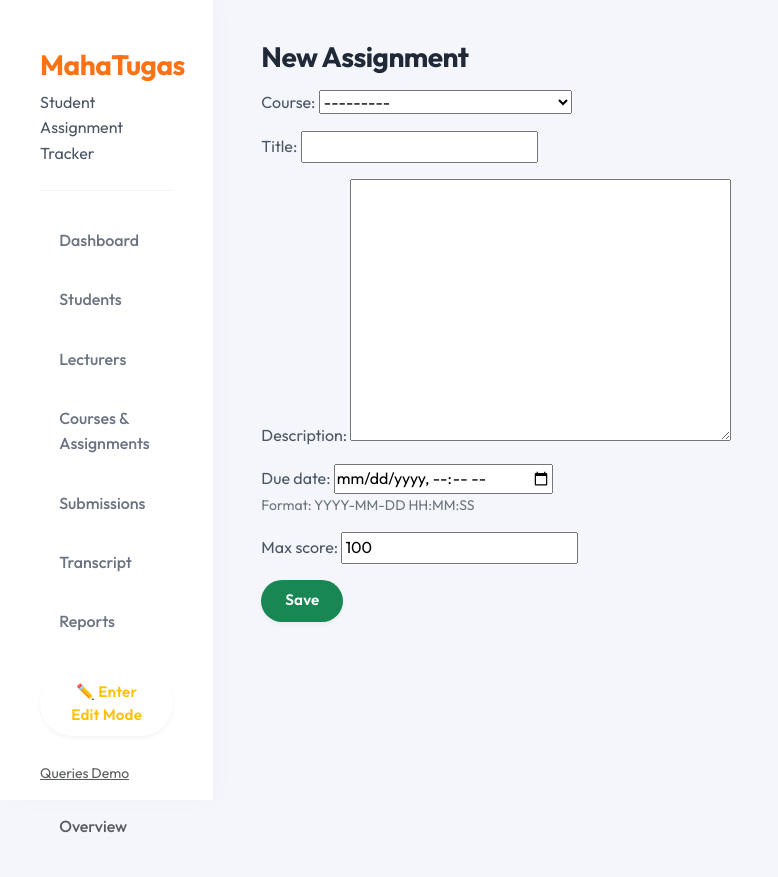
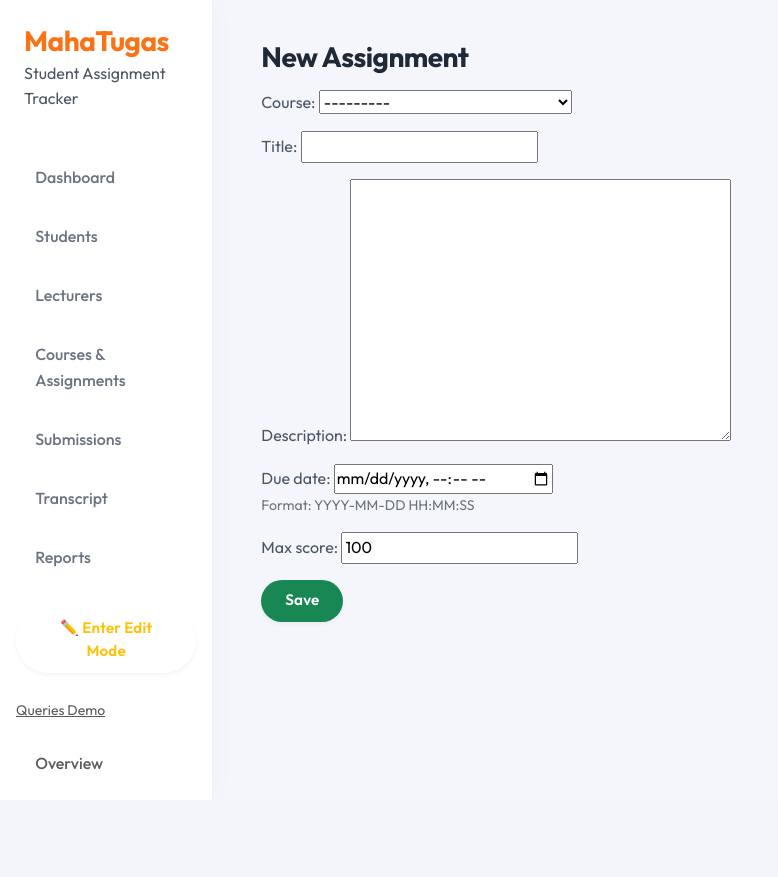
Before and after one commit to Fahmialfayadh/mahatugas, a Django app: page /assignments/new/ in a window 1280 px wide. Shown: the whole page, without its empty margins (0-778 px from the left). After the commit the page ends 770 px from the top, so only its background shows below. Run offline with Django 5.2, Linux system fonts and the light colour scheme; data comes from the database, SQL or seed files in the repository.

Commit message:
fix bug layout

```diff
--- a/static/tracker/css/comfy.css
+++ b/static/tracker/css/comfy.css
@@ -26,6 +26,19 @@
     --shadow-soft: 0 10px 30px -10px rgba(0, 0, 0, 0.05);
     --shadow-hover: 0 20px 40px -10px rgba(0, 0, 0, 0.1);
     --transition-fast: all 0.2s cubic-bezier(0.4, 0, 0.2, 1);
+    --animation-fade-up: fadeInUp 0.5s ease-out forwards;
+}
+
+@keyframes fadeInUp {
+    from {
+        opacity: 0;
+        transform: translateY(20px);
+    }
+
+    to {
+        opacity: 1;
+        transform: translateY(0);
+    }
 }
 
 body {
@@ -38,19 +51,45 @@ body {
 /* Sidebar Styling */
 .sidebar {
     background-color: var(--surface-color);
-    border-right: none;
+    border-right: 1px solid rgba(0, 0, 0, 0.05);
     box-shadow: 4px 0 24px rgba(0, 0, 0, 0.02);
-    padding: 2rem 1.5rem !important;
     height: 100vh;
-    position: sticky;
+    position: fixed;
     top: 0;
+    bottom: 0;
+    left: 0;
+    z-index: 100;
+    padding: 0 !important;
+    /* Reset padding to be handled by inner elements */
+}
+
+/* Custom Scrollbar for Sidebar */
+.sidebar-scrollable {
+    overflow-y: auto;
+    height: calc(100vh - 100px);
+    /* Adjust based on header height */
+    scrollbar-width: thin;
+    scrollbar-color: rgba(0, 0, 0, 0.1) transparent;
+}
+
+.sidebar-scrollable::-webkit-scrollbar {
+    width: 4px;
+}
+
+.sidebar-scrollable::-webkit-scrollbar-track {
+    background: transparent;
+}
+
+.sidebar-scrollable::-webkit-scrollbar-thumb {
+    background-color: rgba(0, 0, 0, 0.1);
+    border-radius: 20px;
 }
 
 .sidebar h3 {
     color: var(--accent-color);
     font-weight: 700;
     letter-spacing: -0.5px;
-    margin-bottom: 0.5rem;
+    margin-bottom: 0.2rem;
 }
 
 .sidebar p.text-light {
@@ -86,8 +125,45 @@ body {
 }
 
 /* Main Content Area */
-.content {
-    padding: 2.5rem 3rem !important;
+/* Main Content Wrapper */
+.content-wrapper {
+    height: 100vh;
+    overflow: hidden;
+    /* Prevent body scroll */
+    background-color: var(--bg-color);
+}
+
+.content-scrollable {
+    height: 100vh;
+    overflow-y: auto;
+    scroll-behavior: smooth;
+    padding-bottom: 2rem;
+}
+
+.content-inner {
+    padding: 2.5rem 3rem;
+    max-width: 1600px;
+    margin: 0 auto;
+}
+
+/* Custom Scrollbar for Main Content */
+.content-scrollable::-webkit-scrollbar {
+    width: 8px;
+}
+
+.content-scrollable::-webkit-scrollbar-track {
+    background: transparent;
+}
+
+.content-scrollable::-webkit-scrollbar-thumb {
+    background-color: rgba(0, 0, 0, 0.1);
+    border-radius: 20px;
+    border: 3px solid var(--bg-color);
+    /* Creates padding effect */
+}
+
+.content-scrollable::-webkit-scrollbar-thumb:hover {
+    background-color: rgba(0, 0, 0, 0.2);
 }
 
 /* Cards & Containers */
@@ -333,6 +409,30 @@ h2 {
     transition: var(--transition-fast);
     border-left: 4px solid transparent;
     box-shadow: var(--shadow-soft);
+    opacity: 0;
+    /* Initial state for animation */
+    animation: var(--animation-fade-up);
+}
+
+/* Staggered animation delays */
+.timeline-item:nth-child(1) {
+    animation-delay: 0.1s;
+}
+
+.timeline-item:nth-child(2) {
+    animation-delay: 0.2s;
+}
+
+.timeline-item:nth-child(3) {
+    animation-delay: 0.3s;
+}
+
+.timeline-item:nth-child(4) {
+    animation-delay: 0.4s;
+}
+
+.timeline-item:nth-child(5) {
+    animation-delay: 0.5s;
 }
 
 .timeline-item:hover {
--- a/tracker/templates/tracker/base.html
+++ b/tracker/templates/tracker/base.html
@@ -13,15 +13,18 @@
 </head>
 
 <body>
-    <div class="container-fluid">
-        <div class="row">
+    <div class="container-fluid p-0 overflow-hidden">
+        <div class="row g-0">
             <!-- Sidebar -->
-            <nav class="col-md-2 d-none d-md-block sidebar p-0">
-                <div class="p-3">
+            <nav class="col-md-3 col-lg-2 d-none d-md-block sidebar">
+                <div class="d-flex flex-column h-100">
+                    <div class="p-4 sidebar-header">
                         <h3>MahaTugas</h3>
                         <p>Student Assignment Tracker</p>
-                    <hr>
-                    <ul class="nav nav-pills flex-column">
+                    </div>
+
+                    <div class="sidebar-scrollable flex-grow-1 px-3">
+                        <ul class="nav nav-pills flex-column mb-auto">
                             <li class="nav-item">
                                 <a href="{% url 'dashboard' %}"
                                     class="nav-link {% if request.path == '/' %}active{% endif %}">
@@ -83,17 +86,19 @@
                                     Overview
                                 </a>
                             </li>
-
-
-
                         </ul>
+                    </div>
                 </div>
             </nav>
 
             <!-- Main content -->
-            <main class="col-md-10 ms-sm-auto col-lg-10 content">
+            <main class="col-md-9 ms-sm-auto col-lg-10 content-wrapper">
+                <div class="content-scrollable">
+                    <div class="container-fluid content-inner">
                         {% block content %}
                         {% endblock %}
+                    </div>
+                </div>
             </main>
         </div>
     </div>
```
Lines whose indentation alone changed are shown as unchanged.
